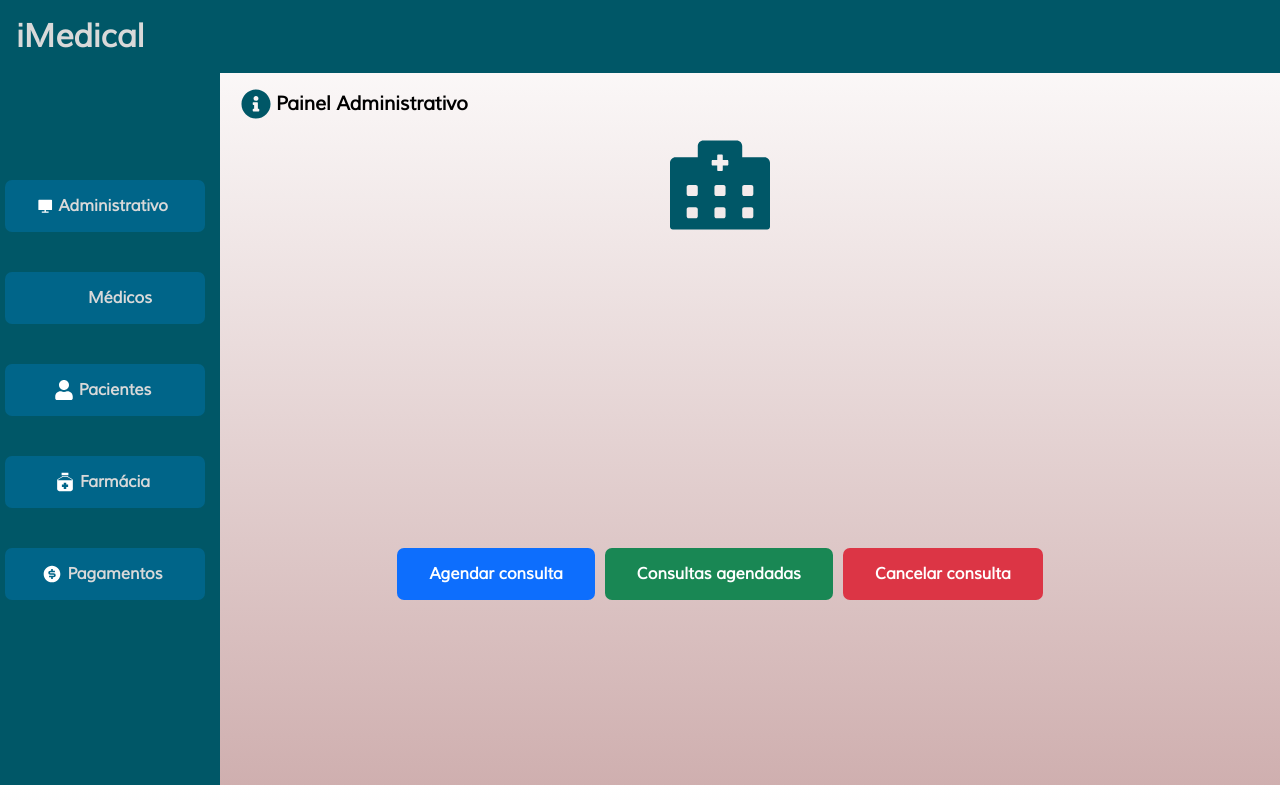
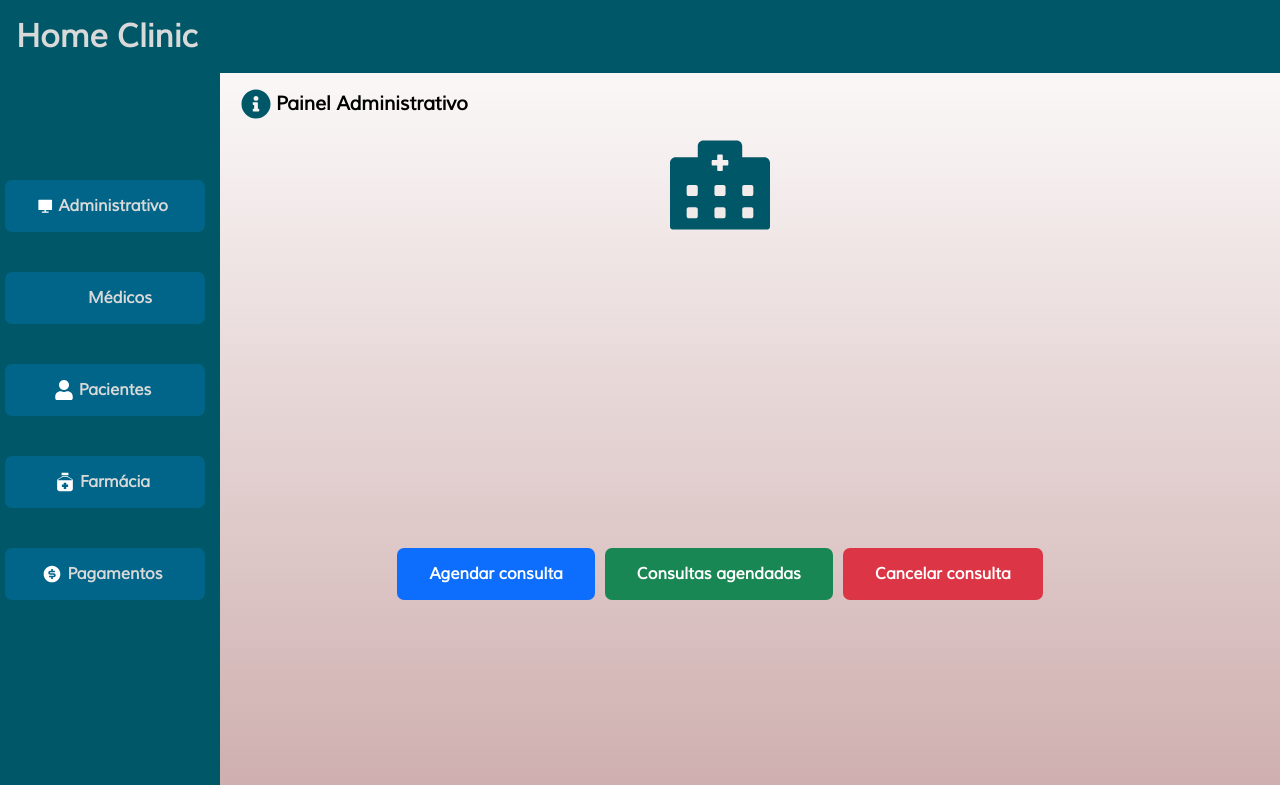
Before and after one commit to fabriciofsn/front_clinica, a React (Vite) app: page / in a window 1280 px wide. Built offline with nearby package versions, Linux system fonts and the light colour scheme; some icons are missing.

Commit message:
modified: name

```diff
--- a/index.html
+++ b/index.html
@@ -5,7 +5,7 @@
     <link rel="icon" type="image/svg+xml" href="/vite.svg" />
     <link rel="stylesheet" href="style.css">
     <meta name="viewport" content="width=device-width, initial-scale=1.0" />
-    <title>Centro Clínico Werik Joel</title>
+    <title>Home Clinic</title>
   </head>
   <body>
     <div id="root"></div>
--- a/src/components/header/Header.jsx
+++ b/src/components/header/Header.jsx
@@ -5,7 +5,7 @@ const Header = () => {
   return (
     <header>
       <div className="container">
-        <h1>iMedical</h1>
+        <h1>Home Clinic</h1>
       </div>
     </header>
   )
```
